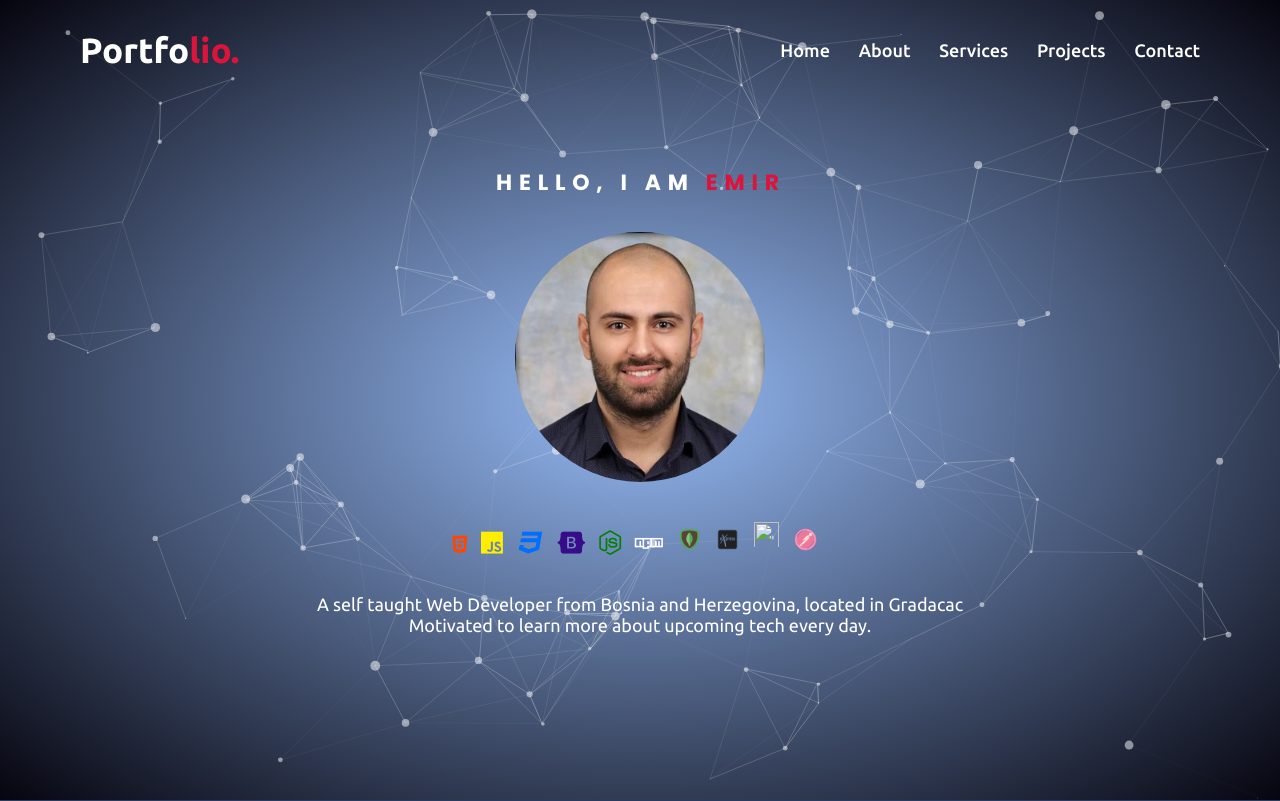
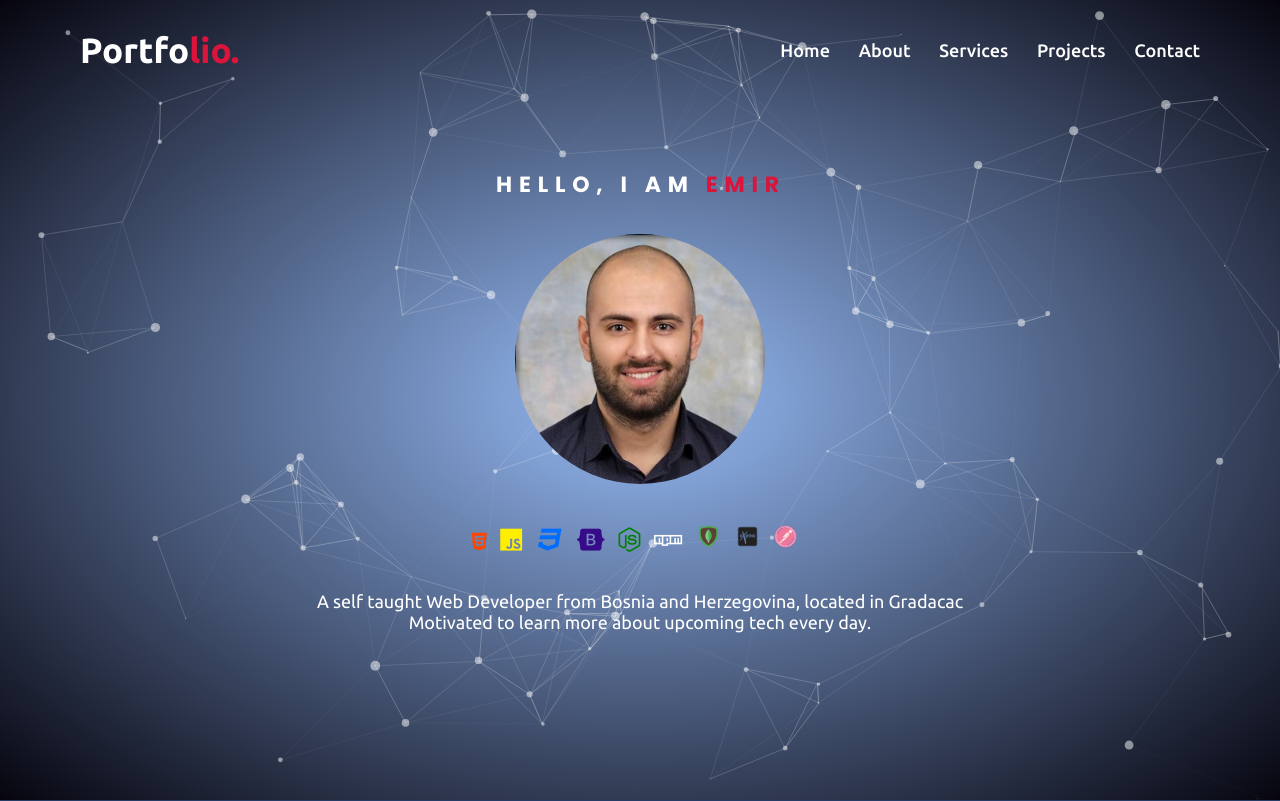
Before and after one commit to Emco995/Portfolioo, a plain HTML site: page index.html in a window 1280 px wide. Shown: the top 801 px of the page. Drawn offline with nearby package versions, Linux system fonts and the light colour scheme.

Commit message:
Update index.html

```diff
--- a/index.html
+++ b/index.html
@@ -72,7 +72,6 @@
                 <span id="iconn"><i class="fa-brands fa-npm"></i></span>
                 <span id="iconn"><img class="mongo" src="icons8-mongodb-120.png" alt=""></span>
                 <span id="iconn"><img class="express" src="icons8-express-120.png" alt=""></span>
-                <span id="iconn"><img class="jquery" src=icons8-jquery-120.png" alt=""></span>
                 <span id="iconn"><img class="postman" src="icons8-postman-api-120.png" alt=""></span>
             </div>
 
```
